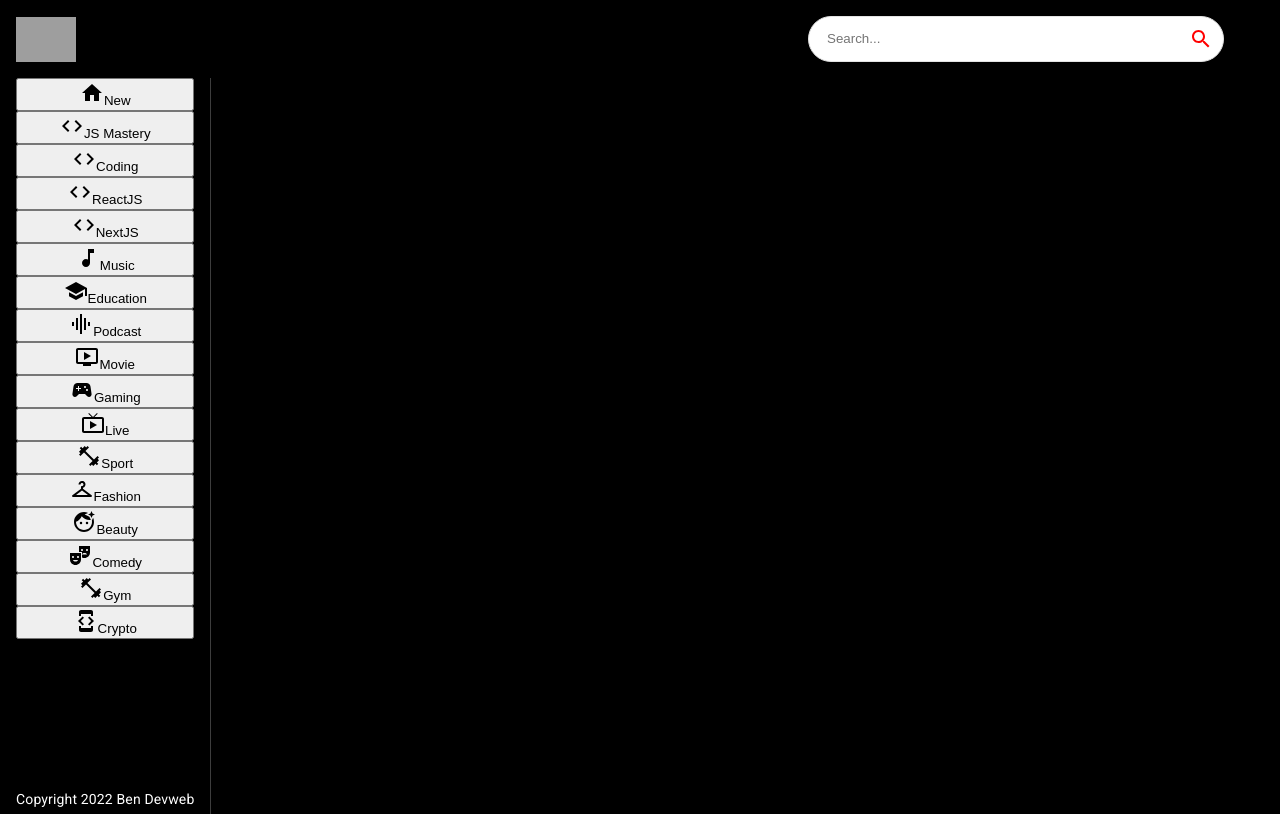
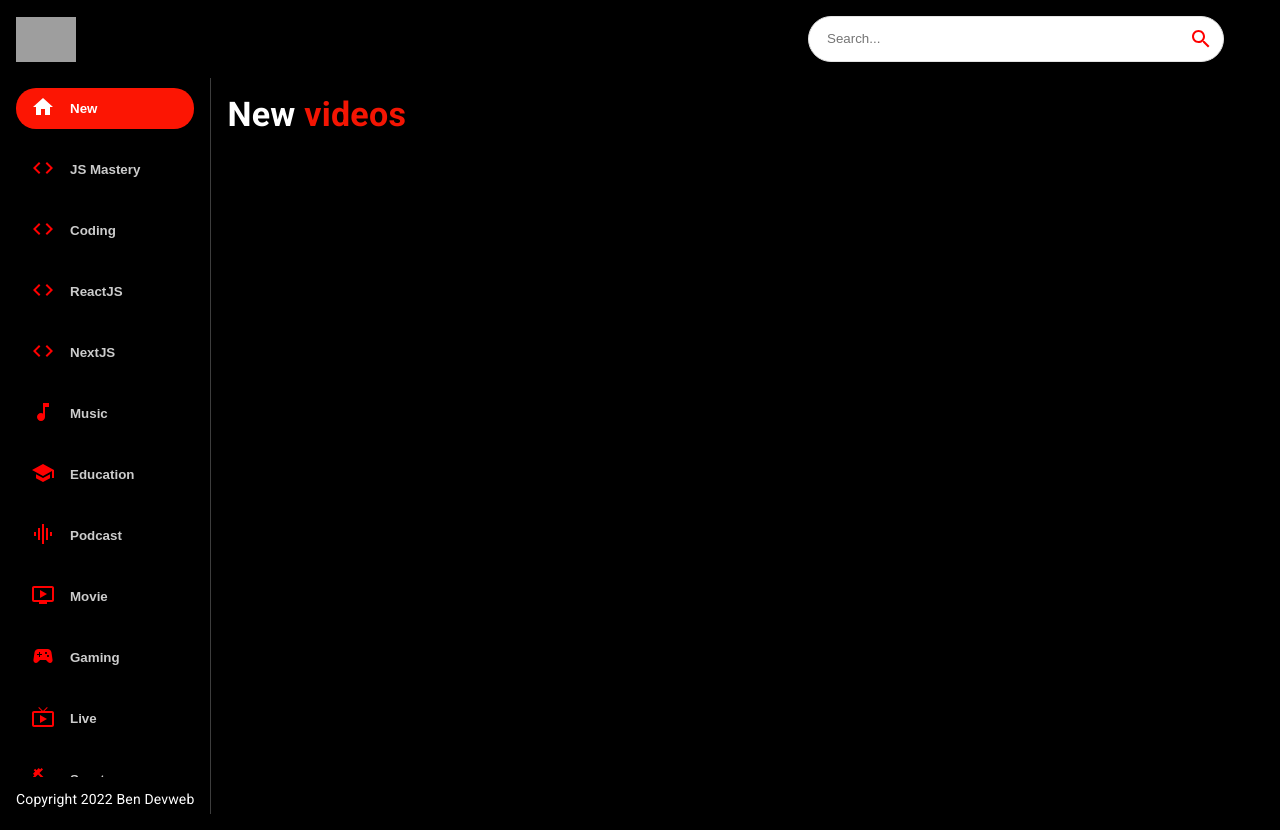
Before and after one commit to Neocor89/youtube-clone, a React (Create React App) app in the folder youtube-clone2.0/: page / in a window 1280 px wide. Built offline with nearby package versions, Linux system fonts and the light colour scheme; grey boxes are pictures that could not be loaded.

Commit message:
sideBar finished adding API data

```diff
--- a/youtube-clone2.0/public/index.html
+++ b/youtube-clone2.0/public/index.html
@@ -11,12 +11,12 @@
   <link rel="manifest" href="%PUBLIC_URL%/manifest.json" />
 
   <!--
-    :: GOOGLE FONT MUI Link ::
+    :: GOOGLE FONT (MUI Link) ::
   -->
   <link rel="stylesheet" href="https://fonts.googleapis.com/css?family=Roboto:300,400,500,700&display=swap" />
 
   <!--
-    :: FONT ICONS MUI ::
+    :: CDN FONT ICONS MUI ::
   -->
   <link rel="stylesheet" href="https://fonts.googleapis.com/icon?family=Material+Icons" />
 
--- a/youtube-clone2.0/src/components/Feed.jsx
+++ b/youtube-clone2.0/src/components/Feed.jsx
@@ -1,6 +1,6 @@
 import { useState, useEffect } from 'react';
 import { Box, Stack, Typography } from '@mui/material';
-import SideBar from './SideBar';
+import {SideBar, Videos } from './';
 
 const Feed = () => {
   return (
@@ -11,10 +11,35 @@ const Feed = () => {
         <Typography className="copyright" variant="body2" sx={{ mt: 1.5, color: '#fff' }}>
           Copyright 2022 Ben Devweb
         </Typography>
+      </Box>
+
+      <Box p={2}  sx={{ overflowY: 'auto', height: '90vh', flex: 2 }}>
+        <Typography variant="h4" fontWeight="bold" mb={2} sx={{
+          color: 'white'
+        }}>
+          New <span style={{ color: '#F31503' }}>videos</span>
+        </Typography>
+
+        <Videos video={[]} />
 
       </Box>
     </Stack>
   )
 }
 
+/**
+ * + Repeat Template
+ *
+ *:: style={{}}
+ *:: overflowY: 'auto',
+ * :: height: { sx: 'auto', md: '95%' },
+ *:: sx={{}}
+ *:: { sx: '', md: '' },
+ *:: flexDirection:
+ *:: marginRight:
+ *:: className=''
+ *:: variant=""
+ *:: color=""
+ */
+
 export default Feed
--- a/youtube-clone2.0/src/components/SearchBar.jsx
+++ b/youtube-clone2.0/src/components/SearchBar.jsx
@@ -10,7 +10,7 @@ import { Search } from '@mui/icons-material';
 const SearchBar = () => {
   return (
     <Paper
-    componetn="form"
+    component="form"
     onSubmit={() => {}}
     sx={{
       borderRadius: 20,
--- a/youtube-clone2.0/src/components/SideBar.jsx
+++ b/youtube-clone2.0/src/components/SideBar.jsx
@@ -1,24 +1,53 @@
+//: Stack = wrapper MUI component
 import { Stack } from '@mui/material';
 
-import { categories } from '../components/utils/constants'
+//: Import Data form utils folder
+import { categories } from '../components/utils/constants';
 
-const SideBar = () =>  (
+const selectedCategory = 'New';
+
+const SideBar = () => (
   <Stack
-    direction="row"
+    direction='row'
     sx={{
-      overflowY: "auto",
-      height: { sx: "auto", md: "95%" },
+      overflowY: 'auto',
+      height: { sx: 'auto', md: '95%' },
       flexDirection: { md: 'column' },
     }}
   >
     {categories.map((category) => (
-        <button>
-          <span>{category.icon}</span>
-          <span>{category.name}</span>
+      <button
+        className='category-btn'
+        style={{
+          background: category.name === selectedCategory && '#FC1503',
+          color: 'white',
+        }}
+        key={category.name}
+      >
+        <span style={{
+          color: category.name === selectedCategory ? 'white' : 'red',
+          marginRight: '15px'
+        }}>{category.icon}</span>
+        <span  style={{
+          opacity: category.name === selectedCategory ? '1' : '0.8'
+        }}>{category.name}</span>
       </button>
     ))}
   </Stack>
-  )
+);
+/** Component description
+ *:: mapping in React
+ *:: we have to give each property a key
+ *:: key={category.name}
+ *
+ *
+ * + Repeat Template
+ *:: style={{}}
+ *:: sx={{}}
+ *:: { sx: '', md: '' },
+ *:: flexDirection:
+ *:: marginRight:
+ *:: className=''
+ */
 
-
-export default SideBar
+export default SideBar;
--- /dev/null
+++ b/youtube-clone2.0/src/components/Videos.jsx
@@ -0,0 +1,9 @@
+import React from 'react'
+
+const Videos = () => {
+  return (
+    <div>Videos</div>
+  )
+}
+
+export default Videos
--- a/youtube-clone2.0/src/components/index.js
+++ b/youtube-clone2.0/src/components/index.js
@@ -7,3 +7,4 @@ export { default as SearchFeed } from "./SearchFeed";
 export { default as VideoDetail } from "./VideoDetail";
 export { default as SearchBar } from "./SearchBar";
 export { default as SideBar } from "./SideBar";
+export { default as Videos } from "./Videos";
--- a/youtube-clone2.0/src/components/utils/constants.js
+++ b/youtube-clone2.0/src/components/utils/constants.js
@@ -13,10 +13,10 @@ import TheaterComedyIcon from '@mui/icons-material/TheaterComedy';
 import FitnessCenterIcon from '@mui/icons-material/FitnessCenter';
 import DeveloperModeIcon from '@mui/icons-material/DeveloperMode';
 
-// :: YoutubeClone OfficialIcon ::
+// :: YoutubeClone Logo ::
 export const logo = 'https://i.ibb.co/s9Qys2j/logo.png';
 
-// :: YoutubeClone SideBar ::
+// :: YoutubeClone MUIcons ::
 export const categories = [
   { name: 'New', icon: <HomeIcon />, },
   { name: 'JS Mastery', icon: <CodeIcon />, },
@@ -37,6 +37,7 @@ export const categories = [
   { name: 'Crypto', icon: <DeveloperModeIcon />, },
 ];
 
+// :: YoutubeClone Data ::
 export const demoThumbnailUrl = 'https://i.ibb.co/G2L2Gwp/API-Course.png';
 export const demoChannelUrl = '/channel/UCmXmlB4-HJytD7wek0Uo97A';
 export const demoVideoUrl = '/video/GDa8kZLNhJ4';
```
Also changed, not shown: youtube-clone2.0/src/components/utils/fetchFromAPI.js (added, +16 -0 lines). Lines whose indentation alone changed are shown as unchanged.
